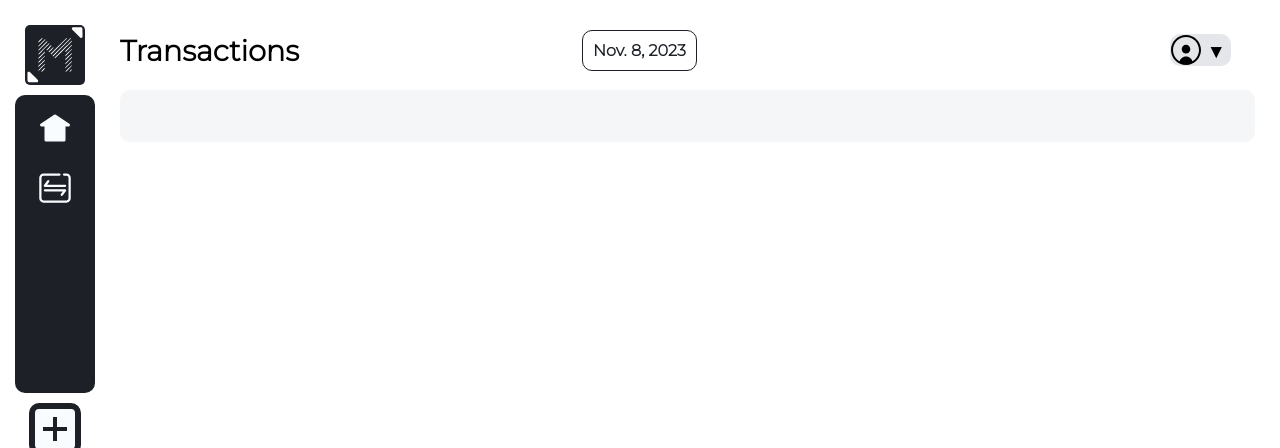
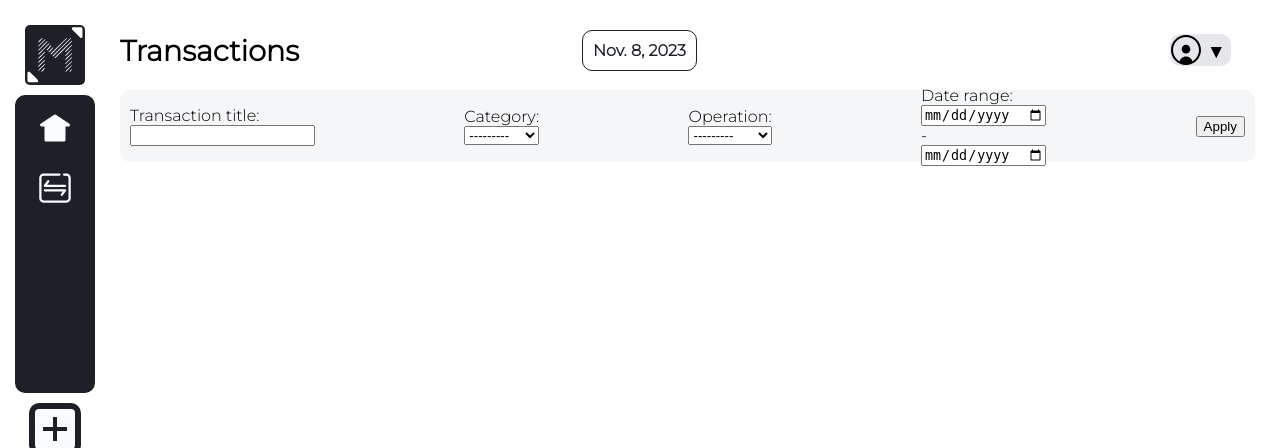
Before and after one commit to antony-kosenko/moneyroam, a Django app: page /transactions/ in a window 1280 px wide. Shown: the top 448 px of the page. Run offline with Django 4.2, Linux system fonts and the light colour scheme; data that the repository does not hold is empty; parts of the project's set-up code (start-up, migrations or seed data) failed here and were passed over; some libraries are stand-ins or nearby versions.

Commit message:
Transaction list filters implementation

```diff
--- a/invoices/admin.py
+++ b/invoices/admin.py
@@ -1,7 +1,8 @@
 from django.contrib import admin
 
 from invoices.models import Transaction, Category
+from mptt.admin import MPTTModelAdmin
 
 
 admin.site.register(Transaction)
-admin.site.register(Category)
+admin.site.register(Category, MPTTModelAdmin)
--- a/invoices/filters.py
+++ b/invoices/filters.py
@@ -1,6 +1,11 @@
 import datetime
 from django.db.models import Q
 
+import django_filters
+from django_filters.widgets import DateRangeWidget
+from mptt.forms import TreeNodeChoiceField
+
+from invoices.models import Transaction, Category
 from moneyroam.utils import clear_none_values
 
 
@@ -50,3 +55,19 @@ class TransactionsFilter:
         current_month_first_day = datetime.datetime.today().replace(day=1)
         previous_month = current_month_first_day - datetime.timedelta(days=1)
         return {"date_created__month": previous_month.month, "date_created__year": previous_month.year}
+
+
+class TransactionsListFilter(django_filters.FilterSet):
+    """ Filters for Transaction list. """
+
+    title = django_filters.CharFilter(lookup_expr="icontains", label="Transaction title")
+    date_created = django_filters.DateFromToRangeFilter(
+        widget=DateRangeWidget(attrs={'type': 'date'}),
+        label="Date range"
+    )
+    # TODO find out how to build a MPTT tree choice field
+    category = TreeNodeChoiceField(queryset=Category.objects.all())
+
+    class Meta:
+        model = Transaction
+        fields = ["title", "category", "operation", "date_created"]
--- a/invoices/static/invoices/css/transactions.css
+++ b/invoices/static/invoices/css/transactions.css
@@ -1,10 +1,25 @@
 .transaction_filters {
     margin: 20px 0 0 20px;
-    width: calc(100% - 20px);
+    width: calc(100% - 40px);
     height: 52px;
     display: flex;
     background-color: #f5f6f8;
     border-radius: 10px;
+    padding: 10px;
+}
+
+.transaction_filters form {
+    display: flex;
+    width: 100%;
+    gap: 15px;
+    justify-content: space-between;
+    align-items: center;
+}
+
+.transaction_filters form p {
+    margin: 0;
+    display: flex;
+    flex-direction: column;
 }
 
 .transactions_list {
--- a/invoices/templates/invoices/transactions.html
+++ b/invoices/templates/invoices/transactions.html
@@ -3,6 +3,8 @@
 
 {% block extra_head_tags %}
     <link rel="stylesheet" href={% static "invoices/css/transactions.css" %}>
+    <!-- jQuery -->
+    <script src="https://code.jquery.com/jquery-3.6.0.min.js"></script>
 {% endblock extra_head_tags %}
 
 {% block tab_title %}Transactions{% endblock tab_title %}
@@ -11,7 +13,10 @@
 
 {% block page_content %}
     <section class="transaction_filters">
-
+        <form action="" method="get">
+            {{ filter.form.as_p }}
+            <input type="submit" value="Apply"/>
+        </form>
     </section>
 
     <section class="transactions_list">
--- a/invoices/views.py
+++ b/invoices/views.py
@@ -1,13 +1,13 @@
 import logging
 from typing import Any
-import datetime
 
+import django_filters.views
 from django.http import HttpResponseRedirect
 from django.views.generic import ListView
 
 from invoices.models import Transaction
 from invoices.services import TransactionServices, CategoryServices
-from invoices.filters import TransactionsFilter
+from invoices.filters import TransactionsFilter, TransactionsListFilter
 from invoices.forms import NewInvoiceForm
 
 from utils.currency_manager import CurrencyExchangeManager
@@ -100,13 +100,15 @@ class DashboardView(ListView):
         return data
 
 
-class TransactionsListView(ListView):
+class TransactionsListView(django_filters.views.FilterView):
     """ Lists all transactions """
     logger.debug("DashboardView requested.")
 
     model = Transaction
     template_name = "invoices/transactions.html"
+    context_object_name = "transactions"
     paginate_by = 7
+    filterset_class = TransactionsListFilter
 
     def get_queryset(self):
         if self.request.GET.get("transaction") == "incomes":
--- a/moneyroam/context_processors.py
+++ b/moneyroam/context_processors.py
@@ -1,4 +1,5 @@
 import datetime
+
 
 def current_date_context(request):
     """ Contains a form for new transaction creation """
--- a/moneyroam/settings.py
+++ b/moneyroam/settings.py
@@ -34,6 +34,7 @@ INSTALLED_APPS = [
     "mptt",
     "crispy_forms",
     "crispy_bootstrap4",
+    "django_filters",
 
     # custom apps
     "invoices",
--- a/pyproject.toml
+++ b/pyproject.toml
@@ -17,6 +17,7 @@ pillow = "^10.0.0"
 django-crispy-forms = "^2.1"
 crispy-bootstrap4 = "^2023.1"
 requests = "^2.31.0"
+django-filter = "^23.5"
 
 
 [build-system]
```
Also changed, not shown: 1 other file.
